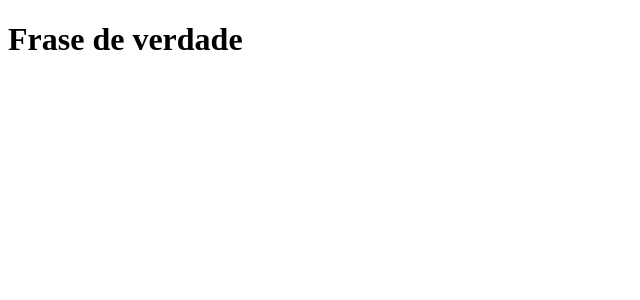
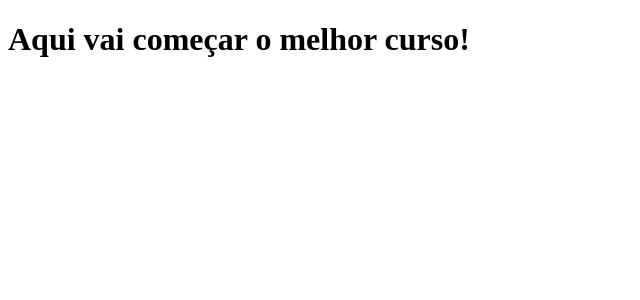
Before and after one commit to marcelorodrigues/clone-tabnews, a Next.js app: page / in a window 1280 px wide. Shown: the top 300 px of the page, without its empty margins (0-640 px from the left). Built offline with nearby package versions, Linux system fonts and the light colour scheme.

Commit message:
nova frase na pagina

```diff
--- a/pages/index.js
+++ b/pages/index.js
@@ -1,5 +1,5 @@
 function Home(){
-    return <h1>Frase de verdade</h1>
+    return <h1>Aqui vai começar o melhor curso!</h1>
 }
 
 export default Home;
```
Also changed, not shown: 1 other file (tests, documents, lock files or other folders).
